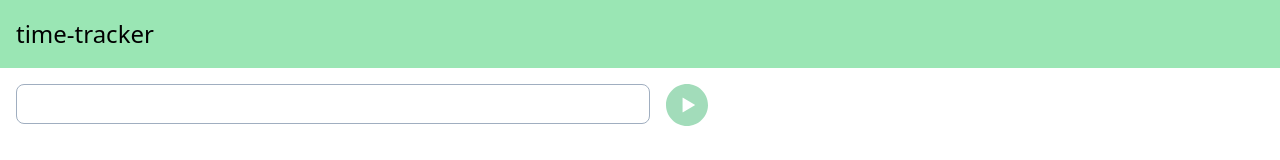
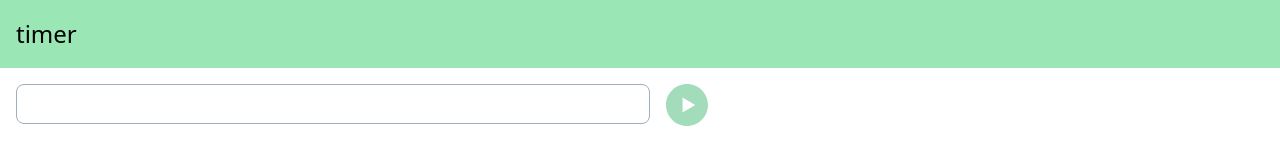
Before and after one commit to fujit/time-tracker, a React app: page / in a window 1280 px wide. Shown: the top 160 px of the page. Built offline with nearby package versions, Linux system fonts and the light colour scheme.

Commit message:
fix title

```diff
--- a/src/Pages/Tracker.tsx
+++ b/src/Pages/Tracker.tsx
@@ -78,7 +78,7 @@ export const Tracker: React.FC<ContainerProps> = ({ todaysTrackers, today }) =>
       // eslint-disable-next-line @typescript-eslint/no-non-null-assertion
       document.title = inProgressTracker!.name
     } else {
-      document.title = 'time-tracker'
+      document.title = 'timer'
     }
   }, [state.trackers, state.inProgressId])
 
--- a/src/components/App.tsx
+++ b/src/components/App.tsx
@@ -11,7 +11,7 @@ const App: React.FC = () => {
 
   return (
     <>
-      <Header title="time-tracker" />
+      <Header title="timer" />
       <Tracker todaysTrackers={todaysTrackers} today={today} />
     </>
   )
--- a/src/development.html
+++ b/src/development.html
@@ -6,7 +6,7 @@
       name="viewport"
       content="width=device-width, initial-scale=1.0, maximum-scale=1.0, user-scalable=no"
     />
-    <title>time-tracker</title>
+    <title>timer</title>
   </head>
   <body>
     <div id="app"></div>
```
